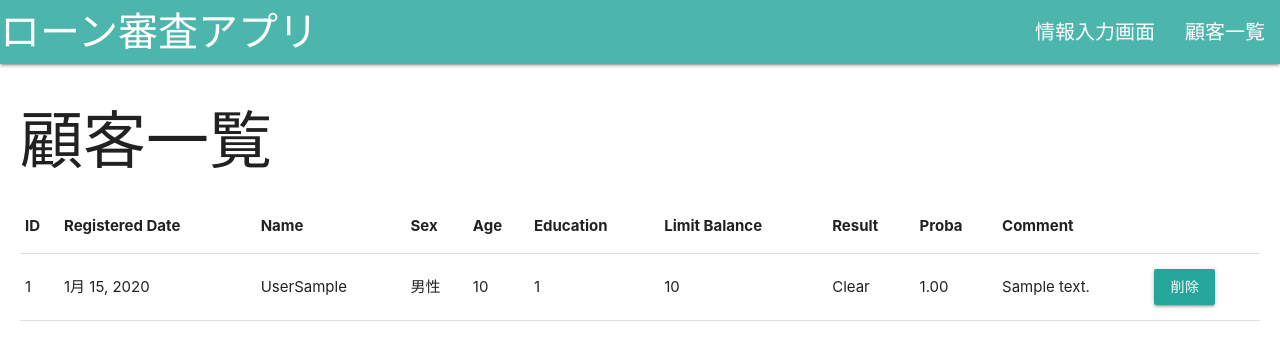
After one commit to Naritoshi/demo_app, a Django app: page /history in a window 1280 px wide. The commit adds this page. Shown: the top 360 px of the page. Run offline with Django 3.2, Linux system fonts and the light colour scheme; tables that the repository leaves empty hold one stand-in row (values such as "Sample post"); parts of the project's set-up code (start-up, migrations or seed data) failed here and were passed over.

Commit message:
irorio add

```diff
--- a/demo_app/models.py
+++ b/demo_app/models.py
@@ -60,4 +60,4 @@ class Customers(models.Model):
         if self.proba == 0.0:
             return '%s, %d, %s' % (self.registered_date.strftime('%Y-%m-%d'), self.id, self.last_name + self.first_name)
         else:
-            return '%s, %d, %s, %d, %s, %s' % (self.registered_date.strftime('%Y-%m-%d'), self.id, self.last_name + self.first_name, self.result, '{}%'.format(round(self.proba * 100, 2)), self.comment)
+            return '%s, %d, %s, %d, %s, %s' % (self.registered_date.strftime('%Y-%m-%d'), self.id, self.last_name + self.first_name, self.result, '{}%'.format(round(self.proba)), self.comment)
--- a/demo_app/templates/demo_app/base.html
+++ b/demo_app/templates/demo_app/base.html
@@ -13,7 +13,8 @@
       <div class="nav-wrapper col s6 teal lighten-2">
         <span class="white-text col s3" style="font-size:40px"><a href="/" style="color:white">ローン審査アプリ</a></span>
         <ul id="nav-mobile" class="right col s3 hide-on-med-and-down">
-          <li><a href="/input_form" style="font-size:30px">情報入力画面</a></li>
+          <li><a href="/input_form" style="font-size:20px">情報入力画面</a></li>
+          <li><a href="/history" style="font-size:20px">顧客一覧</a></li>
         </ul>
       </div>
     </nav>
--- /dev/null
+++ b/demo_app/templates/demo_app/history.html
@@ -0,0 +1,44 @@
+
+{% extends 'demo_app/base.html' %}
+
+{% block content %}
+<h1>顧客一覧</h1>
+
+<div class="row">
+    <table>
+        <thead>
+            <tr>
+                <th>ID</th>
+                <th>Registered Date</th>
+                <th>Name</th>
+                <th>Sex</th>
+                <th>Age</th>
+                <th>Education</th>
+                <th>Limit Balance</th>
+                <th>Result</th>
+                <th>Proba</th>
+                <th>Comment</th>
+            </tr>
+        </thead>
+        <tbody>
+            {% for customer in customers %}
+                <tr>
+                <td>{{customer.id}}</td>
+                <td>{{customer.registered_date}}</td>
+                <td>{{customer.last_name}}{{customer.first_name}}</td>
+                <td>{% if customer.sex == 1%}男性{% else %}女性{% endif %}</td>
+                <td>{{customer.age}}</td>
+                <td>{{customer.education}}</td>
+                <td>{{customer.limit_balance}}</td>
+                <td>{% if customer.result == 0 %}Fail{% elif customer.result == 1 %}Clear{%  else %}None{% endif %}</td>
+                <td>{{customer.proba|floatformat:2}}</td>
+                <td>{{customer.comment}}</td>
+                <td><form class="delete" method="post">{% csrf_token %}
+                    <button class="btn waves-effect waves-light" type="submit" name="d_id" value={{customer.id}}>削除</button></form>
+                </td>
+                </tr>
+            {% endfor %}
+        </tbody>
+    </table>
+</div>
+{% endblock %}
--- a/demo_app/templates/demo_app/index.html
+++ b/demo_app/templates/demo_app/index.html
@@ -6,5 +6,6 @@
     </div>
 <div class="row">
     <span class="col s12 z-depth-4" style="font-size:30px; padding: 10px;"><a href="/input_form">情報入力画面</a></span>
+    <span class="col s12 z-depth-4" style="font-size:30px; padding: 10px;"><a href="/history">顧客一覧</a></span>
 </div>
 {% endblock %}
--- a/demo_app/urls.py
+++ b/demo_app/urls.py
@@ -5,4 +5,6 @@ urlpatterns = [
     path('', views.index, name='index'),
     path('input_form', views.input_form, name='input_form'),
     path('result', views.result, name='result'),
+    path('calicurate', views.calicurate, name='calicurate'),
+    path('history', views.history, name='history'),
 ]
--- a/demo_app/views.py
+++ b/demo_app/views.py
@@ -1,6 +1,12 @@
 from django.shortcuts import render, redirect
+from django.db import connection
 from .forms import InputForm
 from .models import Customers
+from sklearn.externals import joblib
+import numpy as np
+
+loaded_model = joblib.load('demo_app/demo_model.pkl')
+print("[Trained Model] loaded.")
 
 # Create your views here.
 def index(request):
@@ -19,5 +25,57 @@ def input_form(request):
         return render(request, 'demo_app/input_form.html', {'form':form})
 
 def result(request):
+    customers = Customers.objects.order_by('id').reverse().values_list\
+    ('limit_balance', 'sex', 'education', 'marriage', 'age', 'pay_0', 'pay_2','pay_3',\
+     'pay_4', 'pay_5', 'pay_6', 'bill_amt_1', 'pay_amt_1', 'pay_amt_2','pay_amt_3', 'pay_amt_4', 'pay_amt_5', 'pay_amt_6')
 
-    return  render(request, 'demo_app/result.html', {'result':result})
+    x = np.array([customers[0]])
+    print(x)
+
+    y = loaded_model.predict(x)[0]
+    y_proba = loaded_model.predict_proba(x)[0][y]
+    y_proba = round(y_proba * 100, 2)
+    result = (y, y_proba)
+    print(result)
+
+    print(connection.queries[-1]['sql'])
+
+    if y == 0:
+        if y_proba >= 75:
+            comment = '貸しても返ってこない'
+        else:
+            comment = '貸しても返ってこないかも'
+    else:
+        if y_proba >= 75:
+            comment = '貸していい'
+        else:
+            comment = '貸してもいい'
+
+    #推論結果の保存
+    customer = Customers.objects.order_by('id').reverse()[0]
+    customer.result = y
+    customer.proba = y_proba
+    customer.comment = comment
+    customer.save()
+
+    return  render(request, 'demo_app/result.html', {'y':y, 'y_proba': y_proba, 'comment':comment})
+
+def history(request):
+    if request.method == 'POST':
+        d_id = request.POST
+        d_customer = Customers.objects.filter(id=d_id['d_id'])
+        d_customer.delete()
+
+    customers = Customers.objects.all()
+    return render(request, 'demo_app/history.html', {'customers':customers})
+
+def calicurate(request):
+    calc_result = ''
+    if request.method == 'POST':
+        nums = request.POST
+        num1 = nums['num1']
+        num2 = nums['num2']
+        if (num1.isdigit() and num2.isdigit()):
+            calc_result = int(num1) + int(num2)
+
+    return  render(request, 'demo_app/calicurate.html', {'answer':calc_result})
```
Also changed, not shown: demo_app/templates/demo_app/calicurate.1.html (added, +29 -0 lines), demo_app/templates/demo_app/calicurate.html (added, +24 -0 lines), demo_app/templates/demo_app/result.html (+26 -0 lines), 1 other file.
